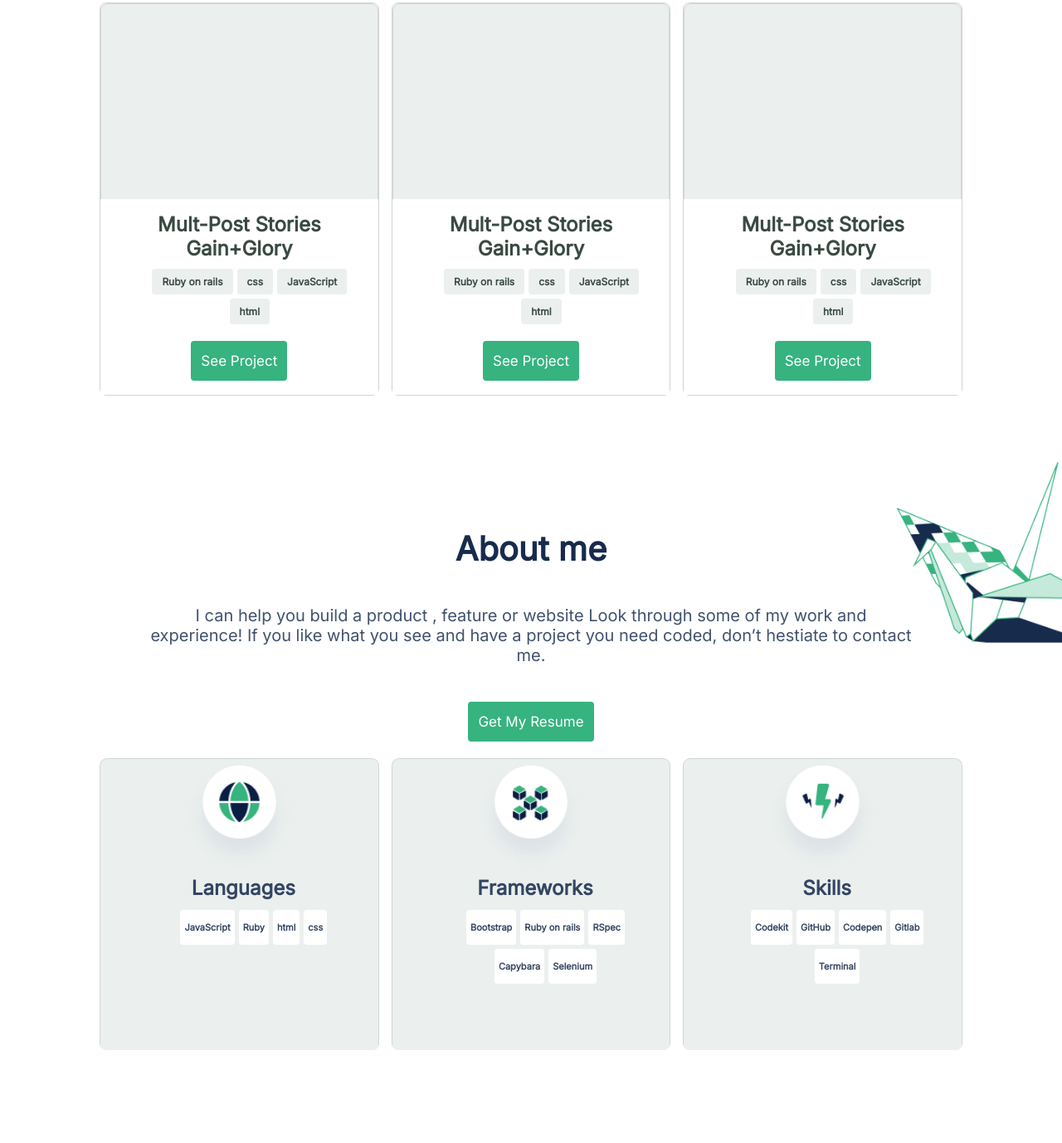
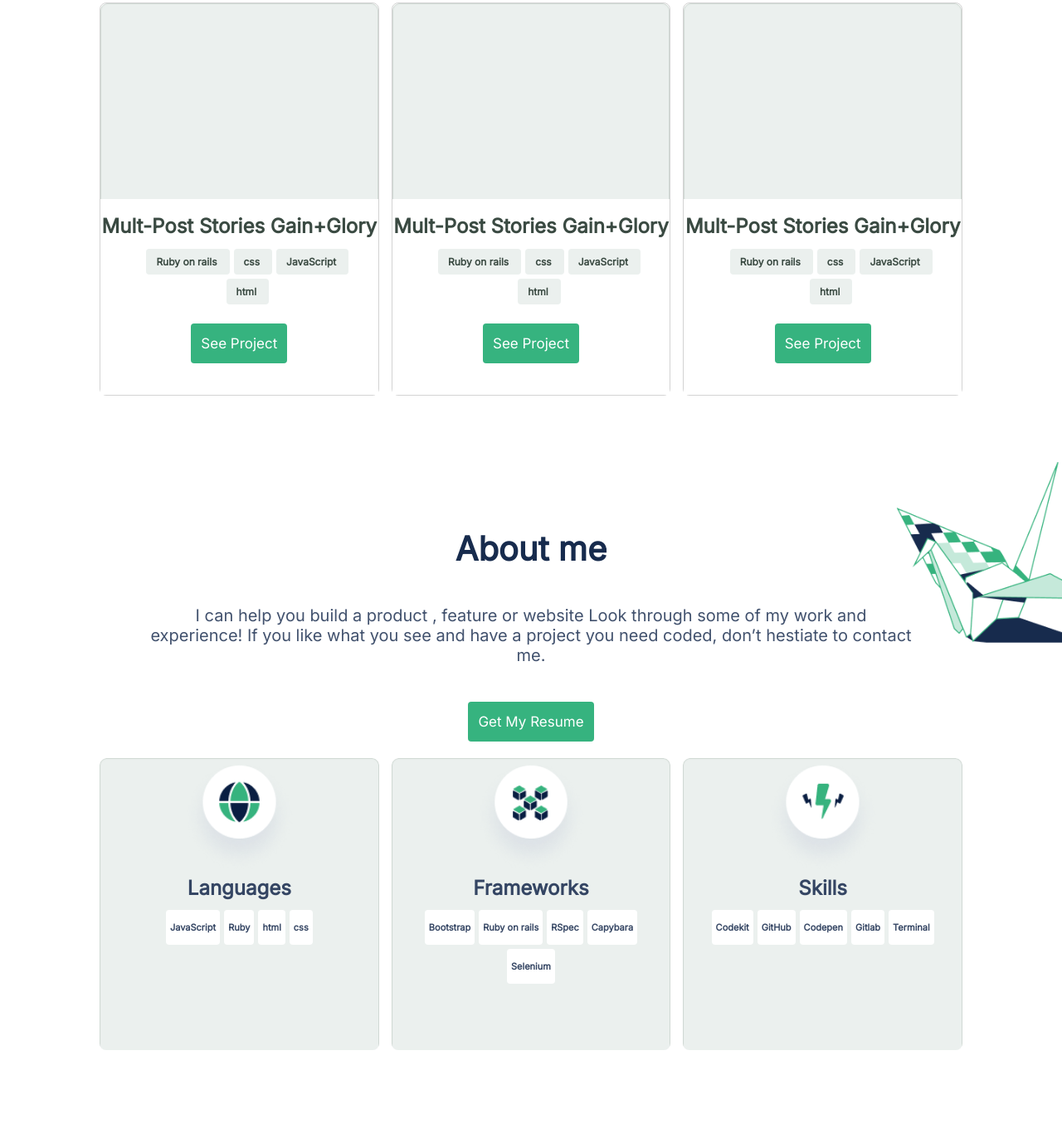
Before and after one commit to AHP15/Abdessittir.github, a plain HTML site: page index.html in a window 1280 px wide. Shown: the part 1574-2952 px from the top of the page at 83% size. Drawn offline with Linux system fonts and the light colour scheme.

Commit message:
Fix the ul-items class and make it centred

```diff
--- a/style.css
+++ b/style.css
@@ -97,6 +97,7 @@
     font-size: 12px;
     font-weight: 600;
     background: #ebf0ee;
+    padding-right: 15px;
   }
 
   .links > ul > li {
@@ -144,7 +145,7 @@
     align-items: center;
     justify-content: space-around;
     background-color: #fff;
-    padding: 16px;
+    padding: 16px 0;
     height: 50%;
     color: #3a4a42;
   }
@@ -160,8 +161,9 @@
     justify-content: center;
     flex-wrap: wrap;
     gap: 5px;
-    padding-right: 15px;
+    width: 100%;
     margin-top: 10px;
+    margin-left: -20px;
   }
 
   .btn {
@@ -230,8 +232,8 @@
 
   .about-item-text {
     display: flex;
-    padding-right: 30px;
     height: 60%;
+    padding-left: 0;
   }
 
   .about-category .ul-items li {
```
